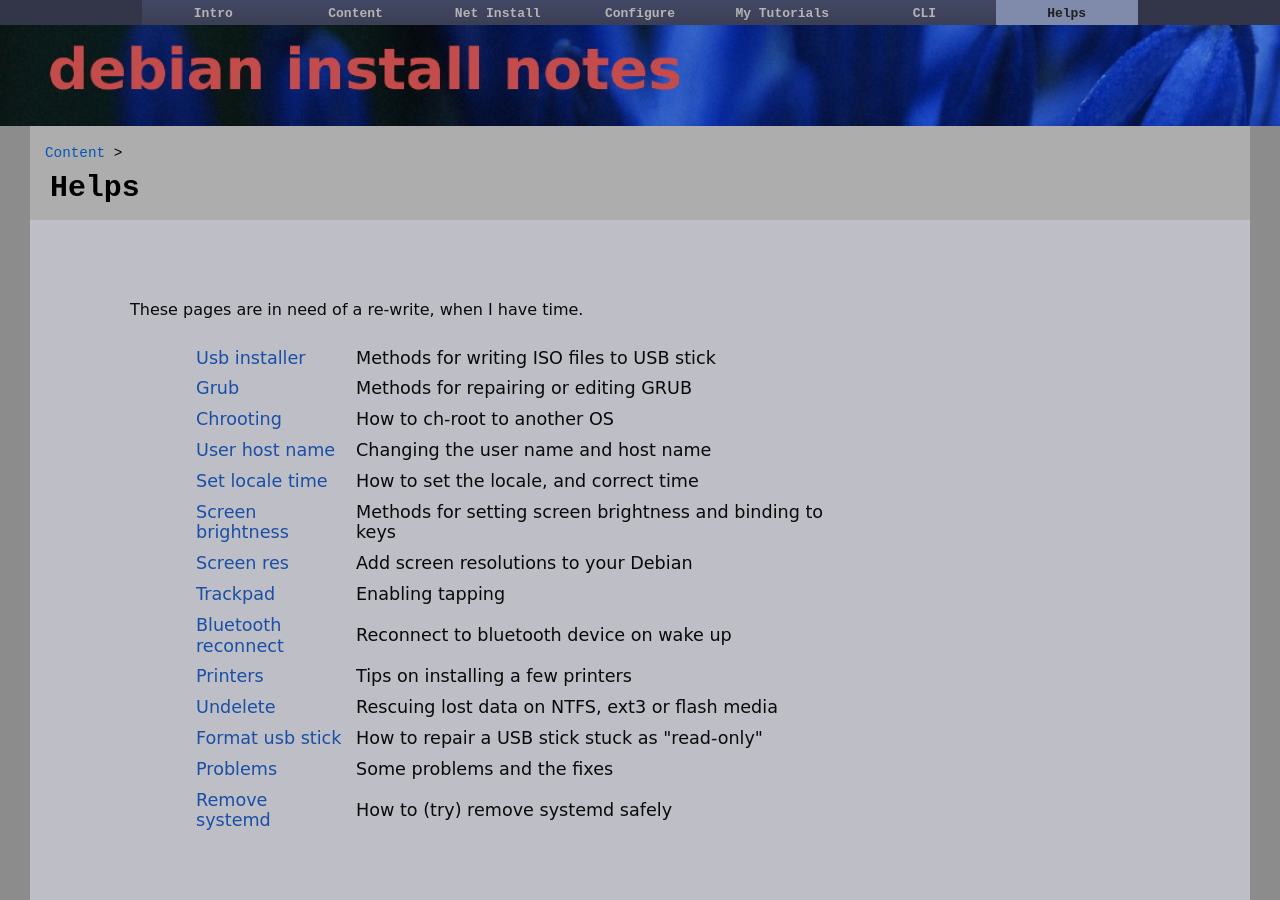
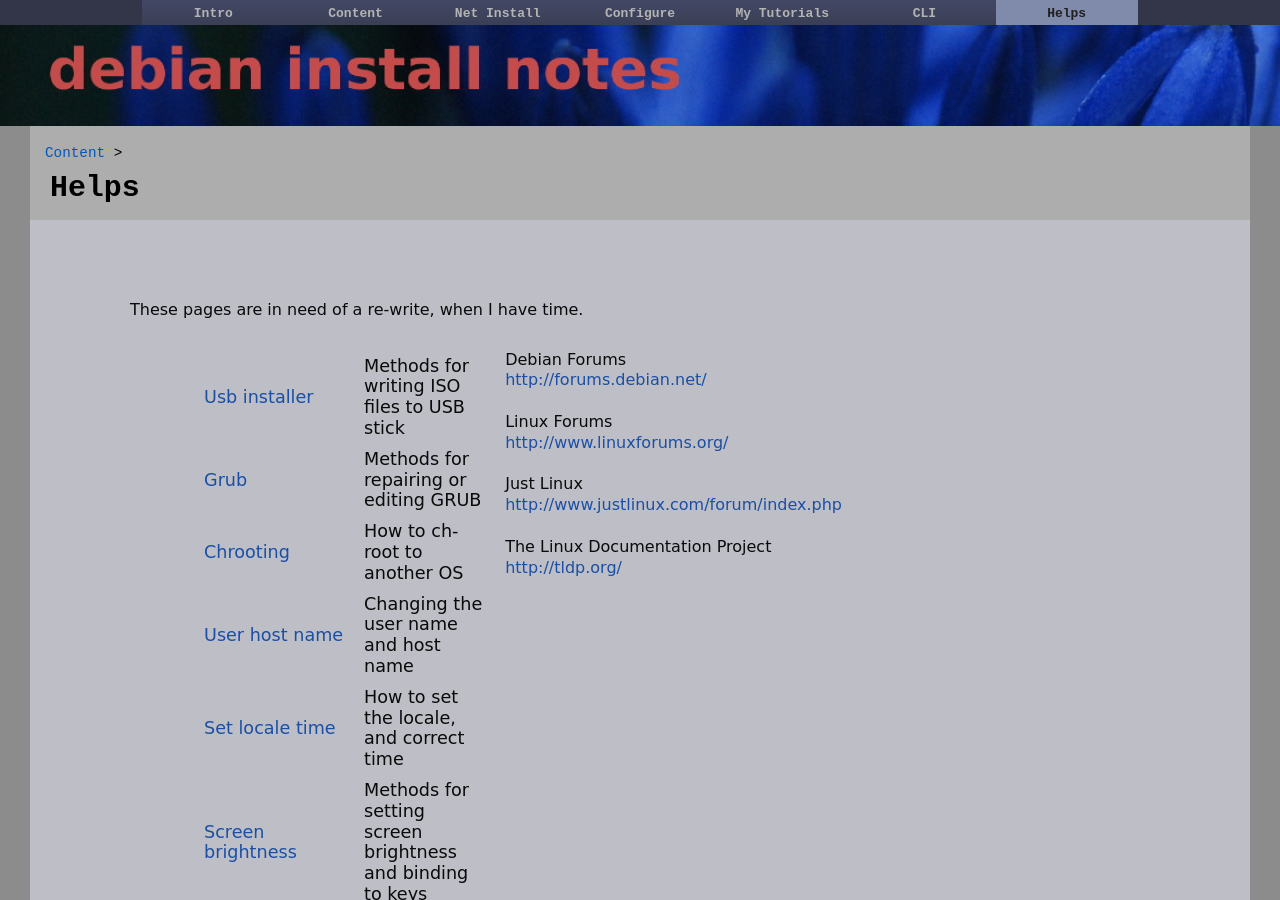
Before and after one commit to dquinton/debian-install, a Jekyll site: the page built from helps.html, in a window 1280 px wide and 900 px high. Built offline with Jekyll 4.4.1, drawn with Linux system fonts in a browser that asks for light colours.

Commit message:
updating pages

```diff
--- a/helps.html
+++ b/helps.html
@@ -10,8 +10,8 @@
 <div class="cont">
 These pages are in need of a re-write, when I have time.
 <br><br>
-
-            <table cellpadding="4" class="index">
+<table cellpadding="6" style="background: transparent;"><tr><td width="77%">
+            <table cellpadding="4" class="index" >
                 <tr><td width="150"><a href="{{site.baseurl}}/helps/01-usb-installer.html">Usb installer</a></td>
                 <td>Methods for writing ISO files to USB stick </td></tr>
 
@@ -54,9 +54,21 @@
                 <tr><td><a href="{{site.baseurl}}/helps/17-remove-systemd.html">Remove systemd</a></td>
                 <td>How to (try) remove systemd safely </td></tr>
 
-             </table>
-
-<br><br><br>
+             </table> </td>
 
 
+<td valign="top">Debian Forums<br>
+<a href="http://forums.debian.net/">http://forums.debian.net/</a>
+<br><br>
+Linux Forums<br>
+<a href="http://www.linuxforums.org/">http://www.linuxforums.org/</a>
+<br><br>
+Just Linux<br>
+<a href="http://www.justlinux.com/forum/index.php">http://www.justlinux.com/forum/index.php</a>
+<br><br>
+The Linux Documentation Project<br>
+<a href="http://tldp.org/">http://tldp.org/</a></td></tr></table>
+
+<br><br>
+
 </div>
--- a/index.html
+++ b/index.html
@@ -23,9 +23,9 @@
 I hope you'll enjoy Debian - and appreciate too the developers who make it happen!
 <br><br>
 
+<br>
 
-
-<span style="font-size: 20; color: #134f5c; "><b>Latest updates November 2015</b></span><br>
+<span style="font-size: 20; color: #134f5c; "><b>Latest updates November 2015</b></span> <br>
 <br>
 <br><br>
 <table cellpadding="2" align="center"><tr>
@@ -53,6 +53,7 @@
 <a href="sitemap.html">Site Map</a>
 <br><br>
 This site is hosted for free at Github. I use Jekyll to transform my site into plain html pages - see my <a href="{{site.baseurl}}/tutorial/22-github-pages.html">github page</a> to know how.
+<br>If you spot any errors in the site please <a href="https://github.com/dquinton/debian-install/issues"><b>record an issue</b></a>, thanks
 <br><br><br>
 I set my font in the style sheet to PT sans, which you can download from <a href="http://www.fontsquirrel.com/fonts/PT-Sans">here</a>.
 <br><br><br><br>
--- a/tutorial/22-github-pages.html
+++ b/tutorial/22-github-pages.html
@@ -1,7 +1,7 @@
 ---
 layout: default
 description: Building a website with Jekyll and hosting it at Github - by D Quinton
-title: Github how-to
+title: Github pages
 id: tutor
 ---
 
@@ -461,7 +461,7 @@
 <div class="bullet"><ul><li>run your site through <a href="http://validator.w3.org/">http://validator.w3.org/</a> which will show you what you need to fix (and check "Check linked documents recursively") - best if you bookmark that site and check your links (which often go down or 404) regularly</li>
 
 <li>you can index your site at <a href="https://www.google.com/webmasters/tools/home?hl=en">Google webmasters tools</a> - you'll need to add tracking, like a tracking file or analytics key in the site header, which you get from <a href="https://analytics.google.com/analytics/web/#management/Settings">G Analytics Admin</a> > Accounts > New Account </li>
-<li>and submit a site map which you can make with <a href="https://www.xml-sitemaps.com/">xml-sitemaps.com</a></li>
+<li>and submit a site map which you can make with <a href="https://www.xml-sitemaps.com/">xml-sitemaps.com</a></li>, which needs to be in xml format and pushed to your repo
 
 <li>or submit your site url at<a href="http://www.bing.com/toolbox/submit-site-url"> Bing</a> - er, M$.. which Yahoo and Duckduckgo scan from</li>
 <li>license your work at <a href="https://creativecommons.org/choose/">https://creativecommons.org/choose/</a></li>
```
Also changed, not shown: tutorial/cli/01-terminal.html (+0 -13 lines).
